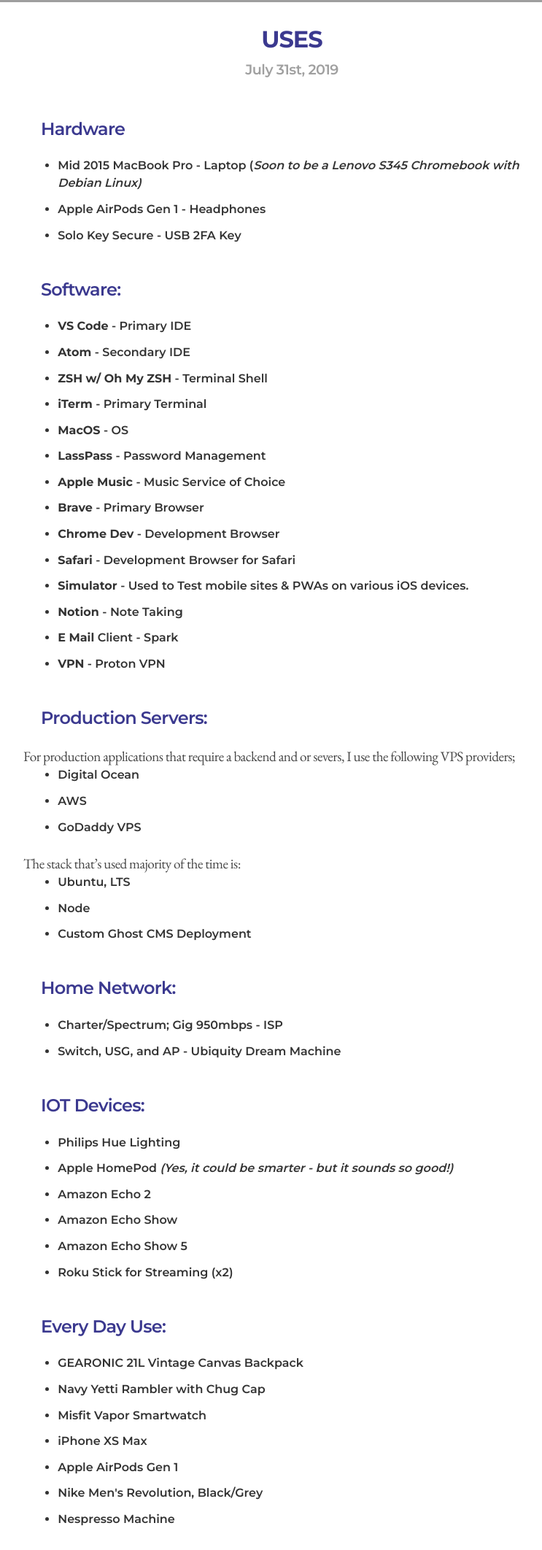
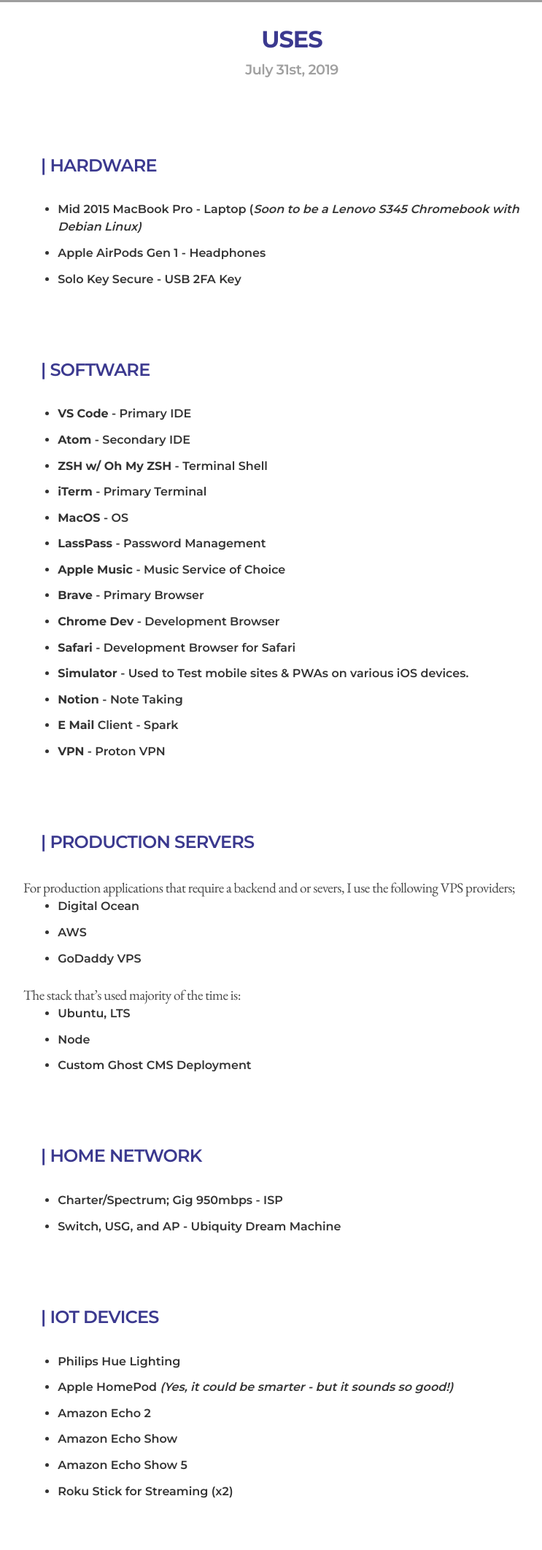
Before and after one commit to apmcknight/adam-mcknight, a Gatsby site: page /blog/an-essay-on-walking in a window 1280 px wide. Shown: the part 676-2800 px from the top of the page at 73% size, without its empty margins (240-983 px from the left). Built offline with nearby package versions, Linux system fonts and the light colour scheme; Gatsby itself is replaced by a stand-in of ours; grey boxes are pictures that could not be loaded.

Commit message:
Update from Forestry.io Adam McKnight updated content/posts/an-essay-on-walking.md

```diff
--- a/content/posts/an-essay-on-walking.md
+++ b/content/posts/an-essay-on-walking.md
@@ -5,13 +5,13 @@
 hero_image: "/content/images/heather-shevlin-3B_NrzTjajc-unsplash.jpg"
 
 ---
-## Hardware
+> ## | Hardware
 
 * Mid 2015 MacBook Pro - Laptop (_Soon to be a Lenovo S345 Chromebook with Debian Linux)_
 * Apple AirPods Gen 1 - Headphones
 * Solo Key Secure - USB 2FA Key
 
-## Software:
+> ## | Software
 
 * **VS Code** - Primary IDE
 * **Atom** - Secondary IDE
@@ -28,7 +28,7 @@
 * **E Mail** Client - Spark
 * **VPN** - Proton VPN
 
-## Production Servers:
+> ## | Production Servers
 
 For production applications that require a backend and or severs, I use the following VPS providers;
 
@@ -42,12 +42,12 @@
 * Node
 * Custom Ghost CMS Deployment
 
-## Home Network:
+> ## | Home Network
 
 * Charter/Spectrum; Gig 950mbps - ISP
 * Switch, USG, and AP - Ubiquity Dream Machine
 
-## IOT Devices:
+> ## | IOT Devices
 
 * Philips Hue Lighting
 * Apple HomePod _(Yes, it could be smarter - but it sounds so good!)_
@@ -56,7 +56,7 @@
 * Amazon Echo Show 5
 * Roku Stick for Streaming (x2)
 
-## Every Day Use:
+> ## | Every Day Use
 
 * GEARONIC 21L Vintage Canvas Backpack
 * Navy Yetti Rambler with Chug Cap
@@ -66,7 +66,7 @@
 * Nike Men's Revolution, Black/Grey
 * Nespresso Machine
 
-## Credit Cards & Wallets:
+> ## | Credit Cards & Wallets
 
 * **Coach Card Holder** – Primary Wallet
 * **JP Morgan Chase, Sapphire Checking** – Primary Checking
@@ -76,7 +76,7 @@
 * **Amazon Prime, Business Card** – Primary Business Card
 * **Discover IT, Gold Card** – _Used for Grociries, Gas, or Amazon Purchases – depending on cashback catagroy for the quater._
 
-## Subscription Services:
+> ## | Subscription Services
 
 * **Spectrum Mobile**,
 * **Spectrum TV Silver**, HBO & Showtime,
```
